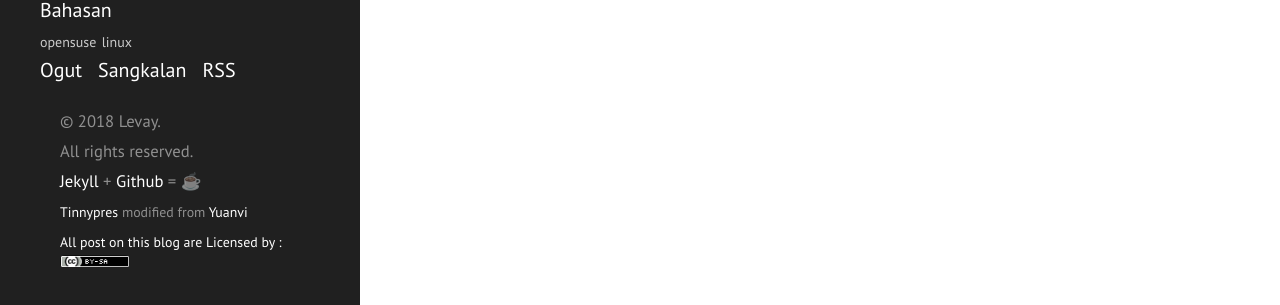
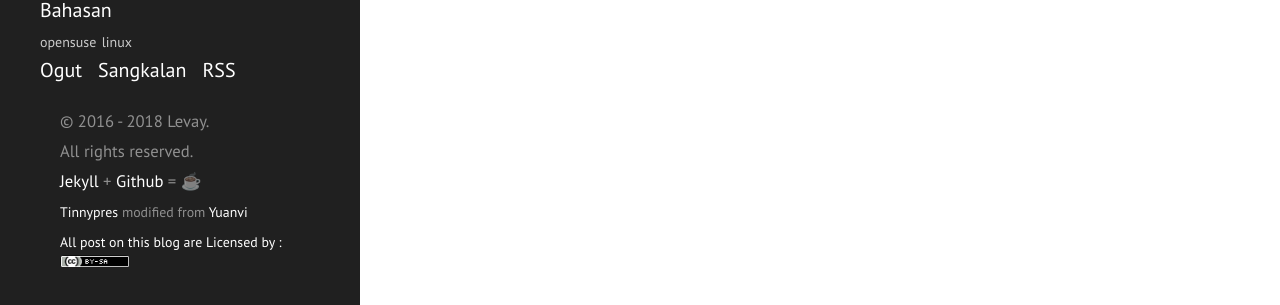
Before and after one commit to levay08/levay08.github.io, a Jekyll site: the page built from index.html, in a window 1280 px wide. Shown: the part 592-897 px from the top of the page. Built offline with Jekyll 4.4.1, drawn with Linux system fonts in a browser that asks for light colours.

Commit message:
Update sidebar.html

```diff
--- a/_includes/sidebar.html
+++ b/_includes/sidebar.html
@@ -51,7 +51,7 @@
     </ul>
 
   <div class="container">
-   <small class="block">&copy; {{ site.time | date: '%Y' }} Levay. <br />All rights reserved.</small><br />
+   <small class="block">&copy; 2016 - {{ site.time | date: '%Y' }} Levay. <br />All rights reserved.</small><br />
    <small class="block"><a href="http://jekyllrb.com/">Jekyll</a> + <a href="https://github.io">Github </a> = ☕<br />
    <small><a href="https://tinypress.co/">Tinnypres</a> modified from <a href="https://github.com/yuanvi/blog">Yuanvi</a></small><br>
    <small><a href="https://creativecommons.org/licenses/by-sa/4.0/">All post on this blog are Licensed by :<br><img src="/assets/ccbysa.png" width="70" ></a> </small>
```
